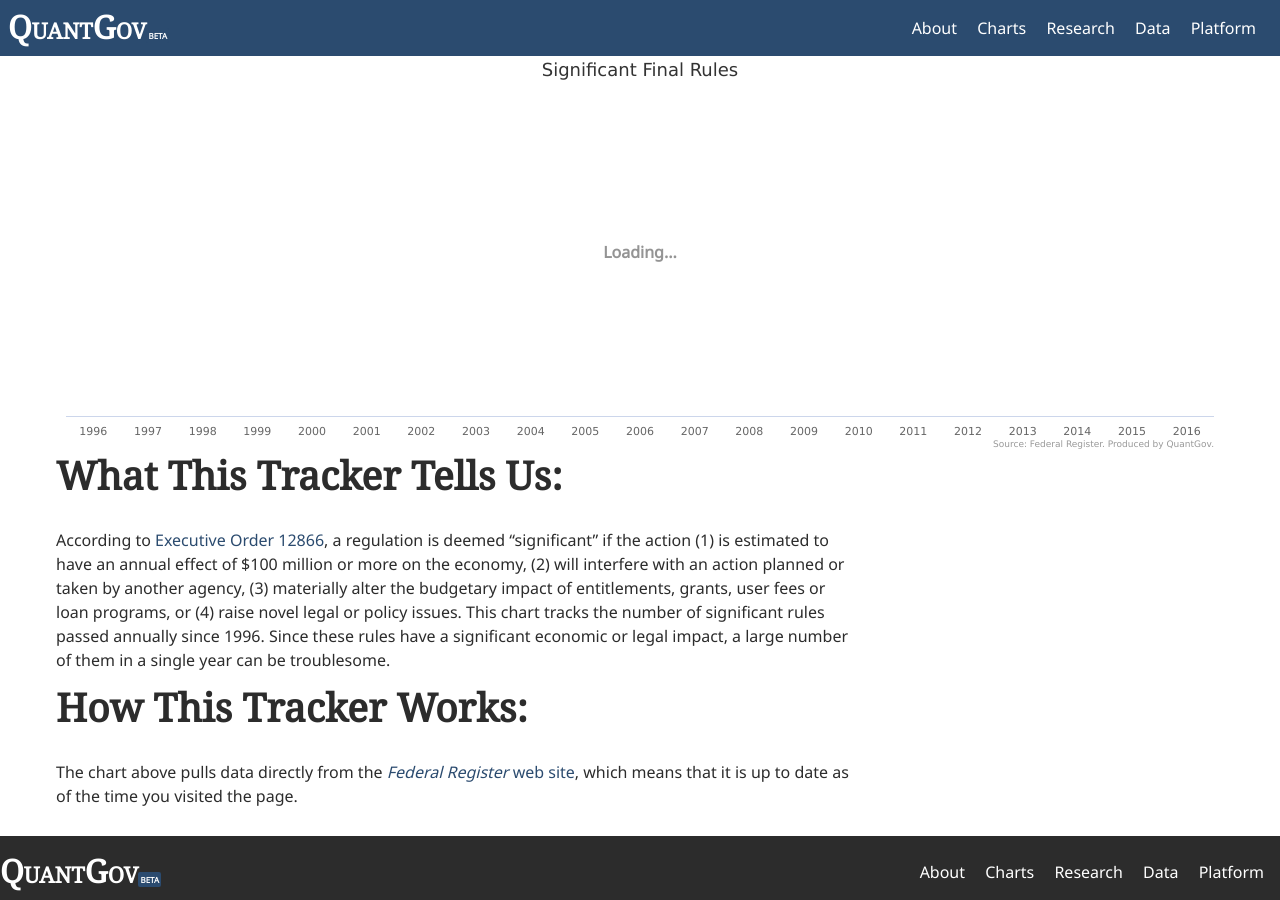
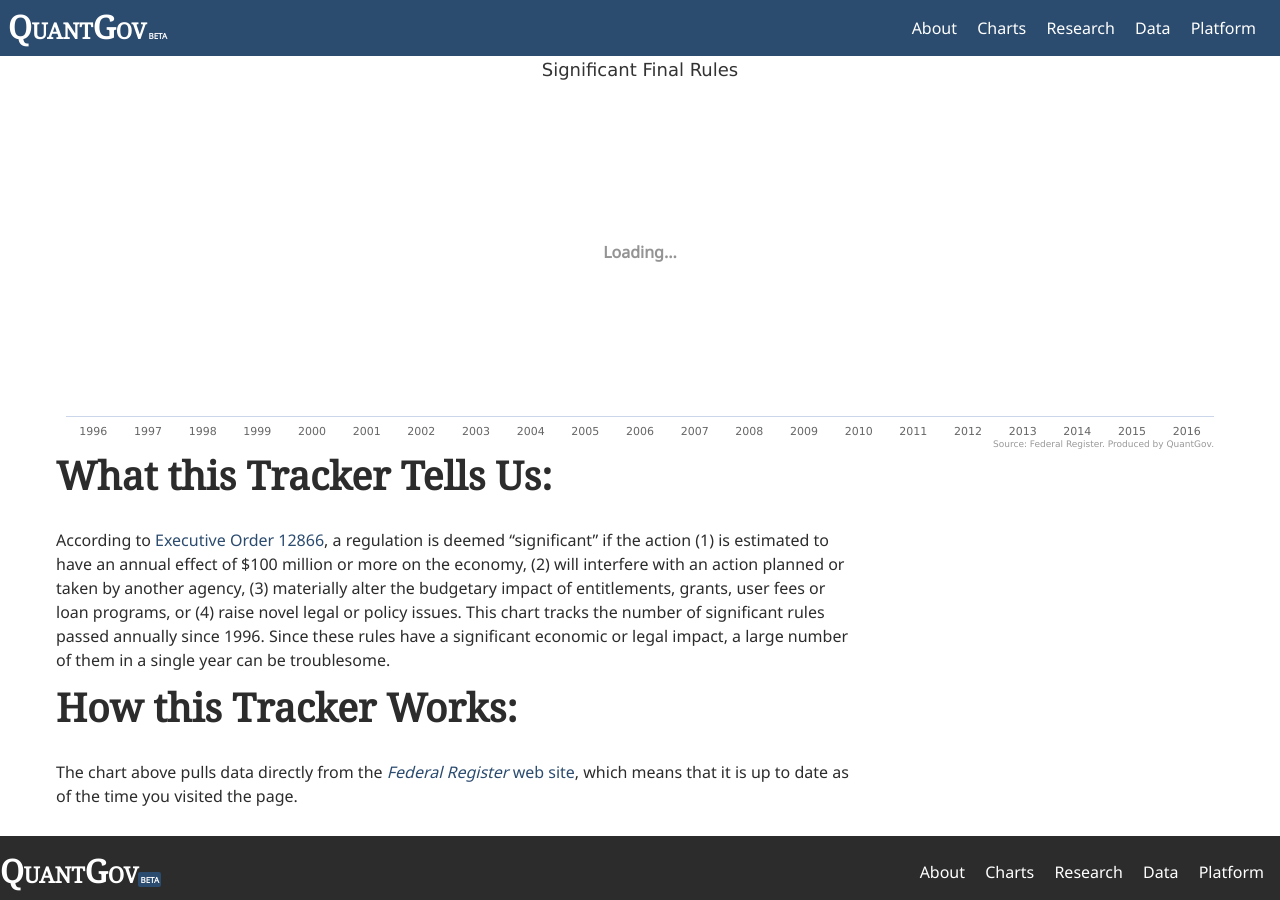
Before and after one commit to jnelson16/quantgov.org, a Jekyll site: the page built from _posts/2016-10-30-significant_rules.markdown, in a window 1280 px wide and 900 px high, scrolled down 147 px. Built offline with Jekyll 4.4.1, drawn with Linux system fonts in a browser that asks for light colours; nearby versions of some CDN libraries.

```diff
--- a/_posts/2016-10-30-significant_rules.markdown
+++ b/_posts/2016-10-30-significant_rules.markdown
@@ -12,9 +12,9 @@ permalink: /significant_rules_chart/
 {{ page.pullchart }}
 
 
-### What This Tracker Tells Us:
+### What this Tracker Tells Us:
 According to [Executive Order 12866](https://www.whitehouse.gov/sites/default/files/omb/inforeg/eo12866/eo12866_10041993.pdf), a regulation is deemed “significant” if the action (1) is estimated to have an annual effect of $100 million or more on the economy, (2) will interfere with an action planned or taken by another agency, (3) materially alter the budgetary impact of entitlements, grants, user fees or loan programs, or (4) raise novel legal or policy issues. This chart tracks the number of significant rules passed annually since 1996. Since these rules have a significant economic or legal impact, a large number of them in a single year can be troublesome.
 
 
-### How This Tracker Works:
+### How this Tracker Works:
 The chart above pulls data directly from the [*Federal Register* web site](http://federalregister.org), which means that it is up to date as of the time you visited the page.
```
